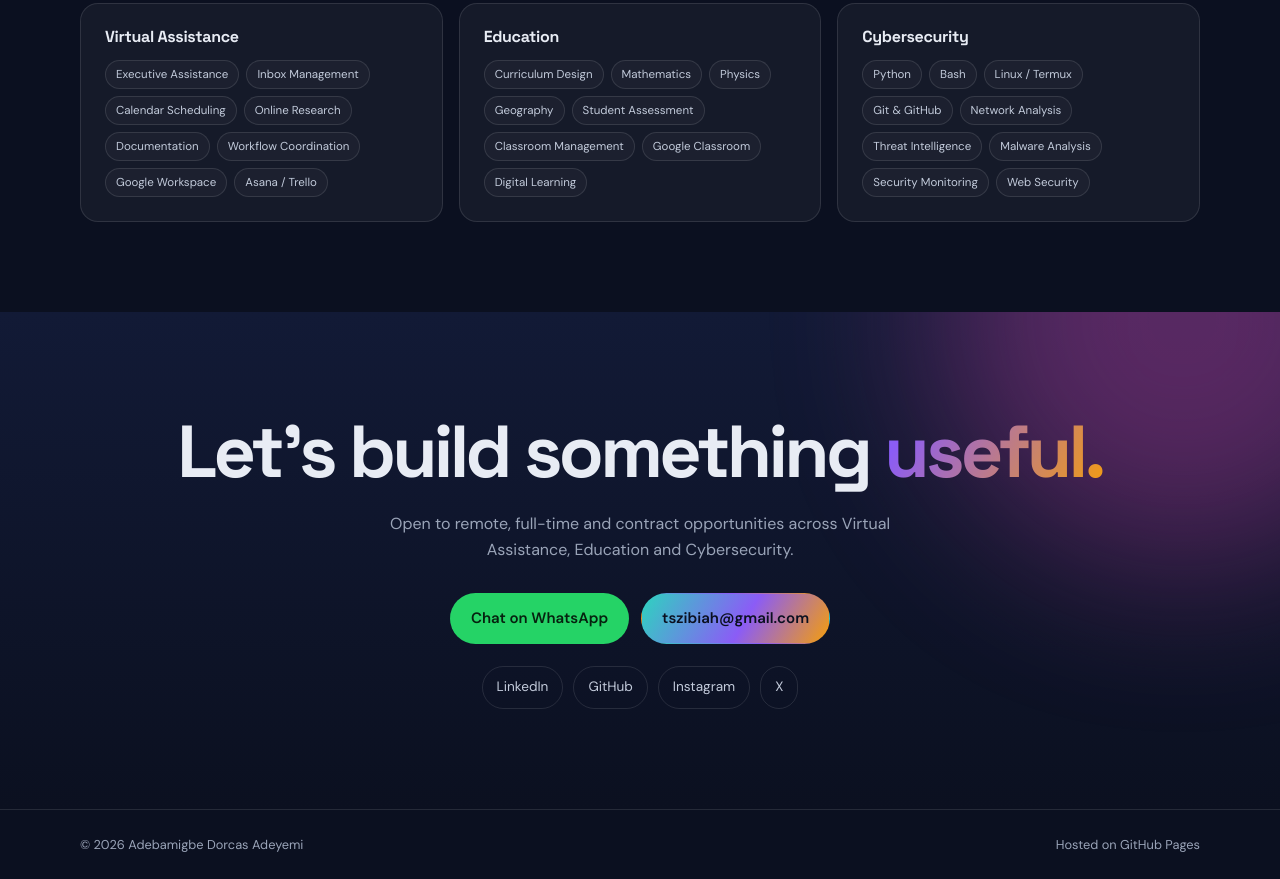
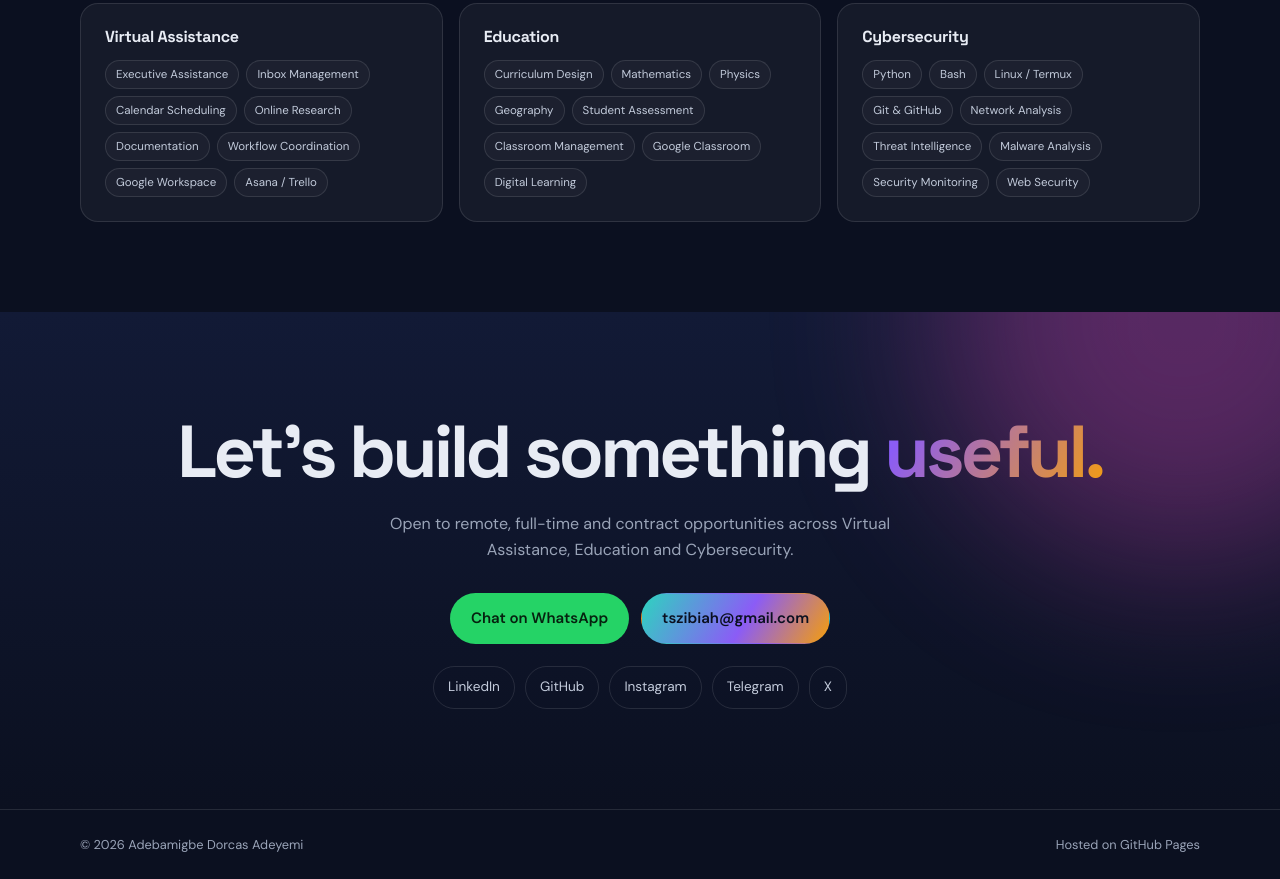
Before and after one commit to dorcasjames/dorcasjames.github.io, a plain HTML site: page index.html in a window 1280 px wide. Shown: the part 3873-4752 px from the top of the page. Drawn offline with Linux system fonts and the light colour scheme.

Commit message:
Add Telegram link

```diff
--- a/index.html
+++ b/index.html
@@ -190,6 +190,7 @@
         <a href="https://www.linkedin.com/in/dorcas-adebamigbe" target="_blank" rel="noopener">LinkedIn</a>
         <a href="https://github.com/dorcasjames" target="_blank" rel="noopener">GitHub</a>
         <a href="https://www.instagram.com/ts_zibiah" target="_blank" rel="noopener">Instagram</a>
+        <a href="https://t.me/zibiaih" target="_blank" rel="noopener">Telegram</a>
         <a href="https://x.com/ts_Zibia" target="_blank" rel="noopener">X</a>
       </div>
     </div>
```
